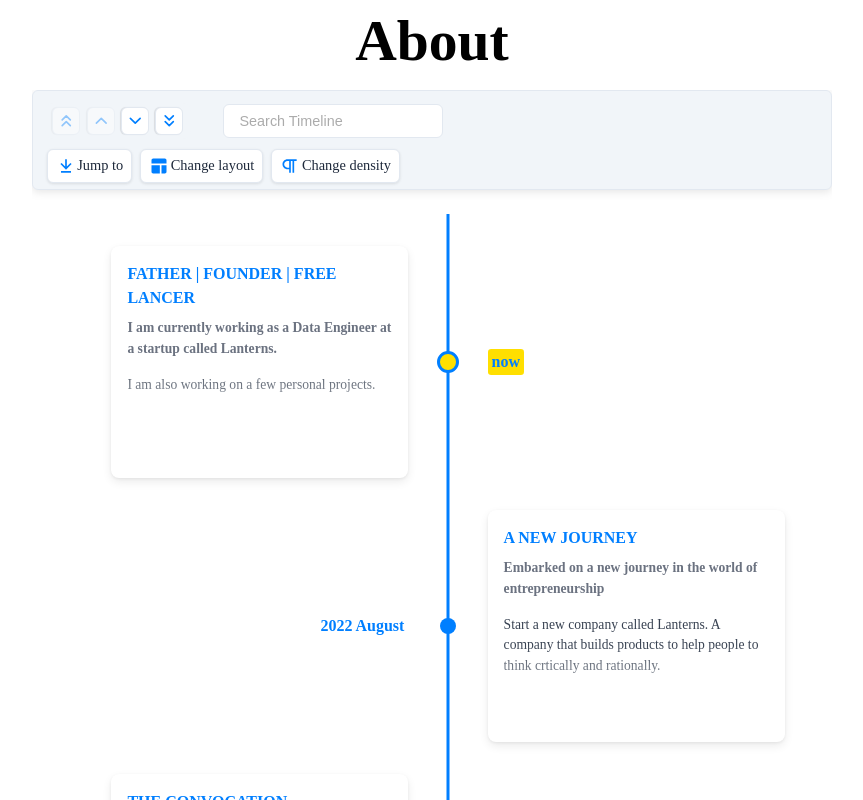
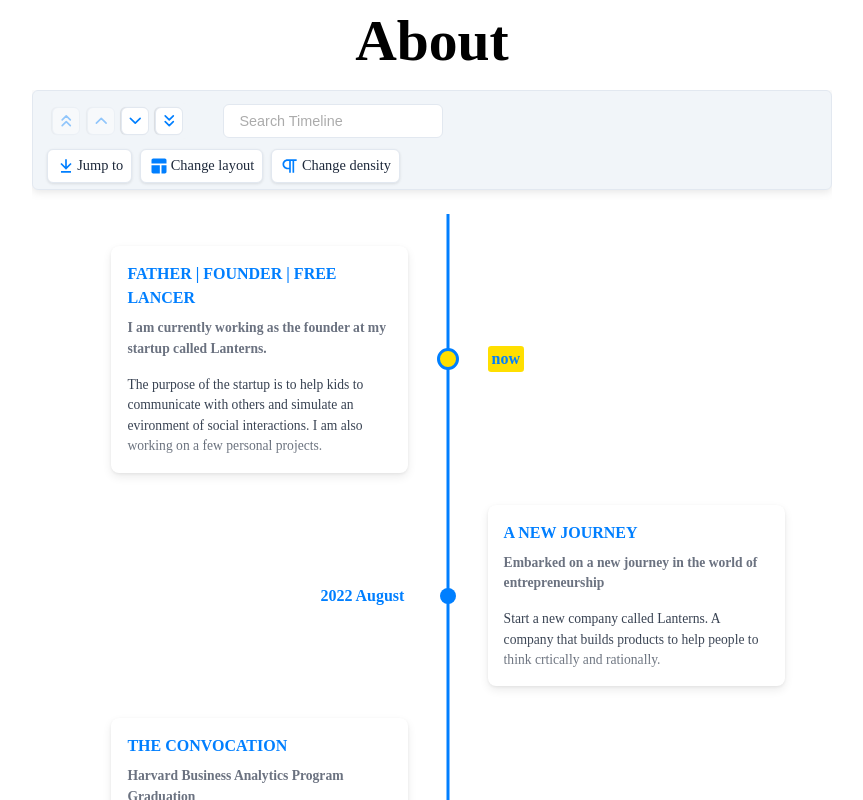
Before and after one commit to shengxio/nextjs-blog, a Next.js app: page /about in a window 1280 px wide. Shown: the top 800 px of the page, without its empty margins (208-1071 px from the left). Built offline with nearby package versions, Linux system fonts and the light colour scheme.

Commit message:
v0.1.2 updated the about section.

```diff
--- a/pages/about.js
+++ b/pages/about.js
@@ -3,12 +3,16 @@ import Head from 'next/head';
 import styles from '../styles/Home.module.css';
 import {Chrono} from "react-chrono";
 
+Chrono.defaultProps = {
+    cardHeight: 100,
+};
+
 const events = [
     {
         title:"now",
         cardTitle: 'FATHER | FOUNDER | FREE LANCER',
-        cardSubtitle:"I am currently working as a Data Engineer at a startup called Lanterns. ",
-        cardDetailedText:"I am also working on a few personal projects."
+        cardSubtitle:"I am currently working as the founder at my startup called Lanterns.",
+        cardDetailedText:"The purpose of the startup is to help kids to communicate with others and simulate an evironment of social interactions. I am also working on a few personal projects."
     },
     {
         title: '2022 August',
```
